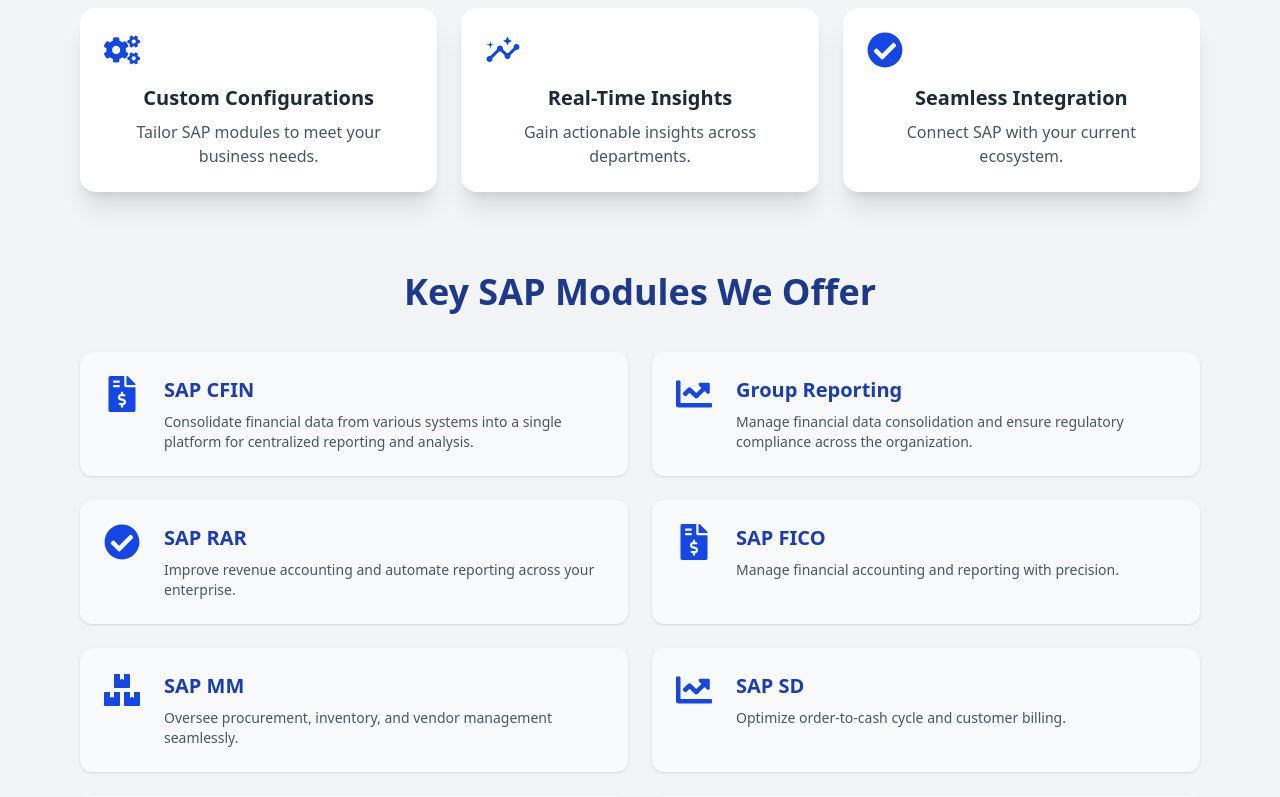
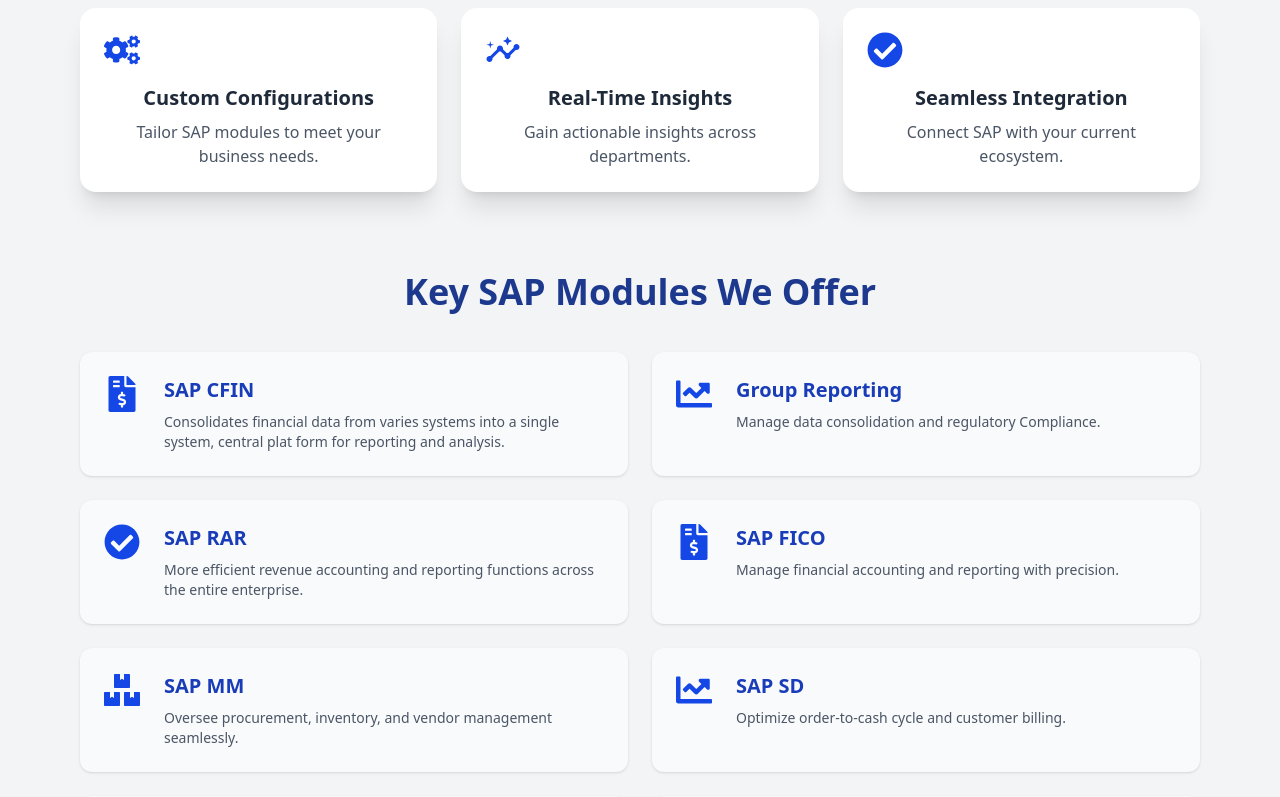
Before and after one commit to RakeshAnarajula/vsvs, a React (Vite) app: page /services/SapModules in a window 1280 px wide. Shown: the part 380-1177 px from the top of the page. Built offline with nearby package versions, Linux system fonts and the light colour scheme.

Commit message:
updated code

```diff
--- a/src/components/Hero.jsx
+++ b/src/components/Hero.jsx
@@ -8,11 +8,11 @@ export default function Hero() {
     },
     {
       title: "SAP RAR",
-      description: "Improve revenue accounting and automate reporting across your enterprise.",
+      description: "More efficient revenue accounting and reporting functions across the entire enterprise.",
     },
     {
       title: "Group Reporting",
-      description: "Manage financial data consolidation and ensure regulatory compliance across the organization.",
+      description: "Manage data consolidation and regulatory Compliance.",
     },
     {
       title: "ERP Solutions",
--- a/src/pages/services/SapModules.jsx
+++ b/src/pages/services/SapModules.jsx
@@ -61,17 +61,17 @@ const SapModules = () => {
     {
       title: "SAP CFIN",
       icon: <FaFileInvoiceDollar />,
-      description: "Consolidate financial data from various systems into a single platform for centralized reporting and analysis.",
+      description: "Consolidates financial data from varies systems into a single system, central plat form for reporting and analysis.",
     },
     {
       title: "Group Reporting",
       icon: <FaChartLine />,
-      description: "Manage financial data consolidation and ensure regulatory compliance across the organization.",
+      description: "Manage data consolidation and regulatory Compliance.",
     },
     {
       title: "SAP RAR",
       icon: <FaCheckCircle />,
-      description: "Improve revenue accounting and automate reporting across your enterprise.",
+      description: "More efficient revenue accounting and reporting functions across the entire enterprise.",
     },
     {
       title: "SAP FICO",
```
